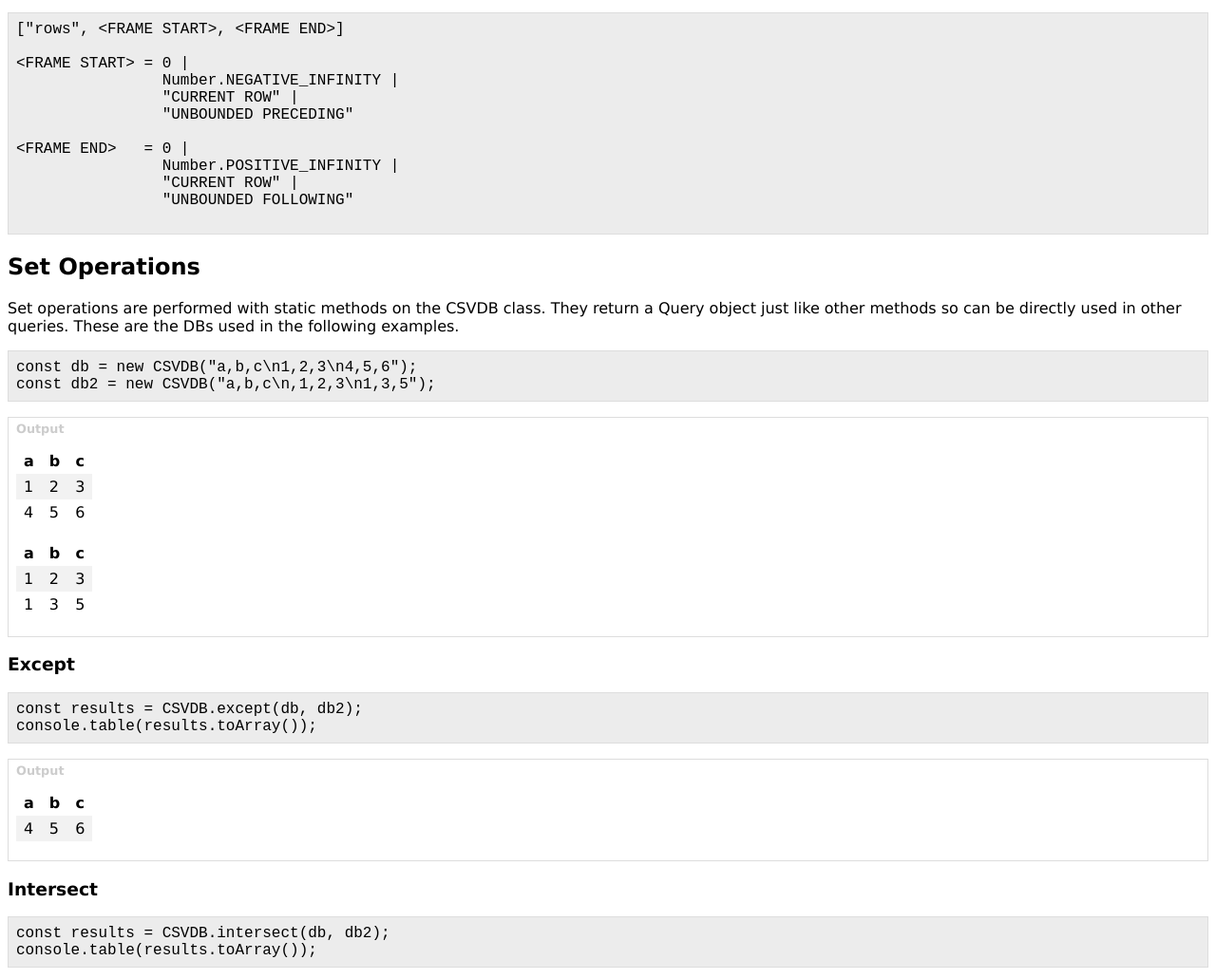
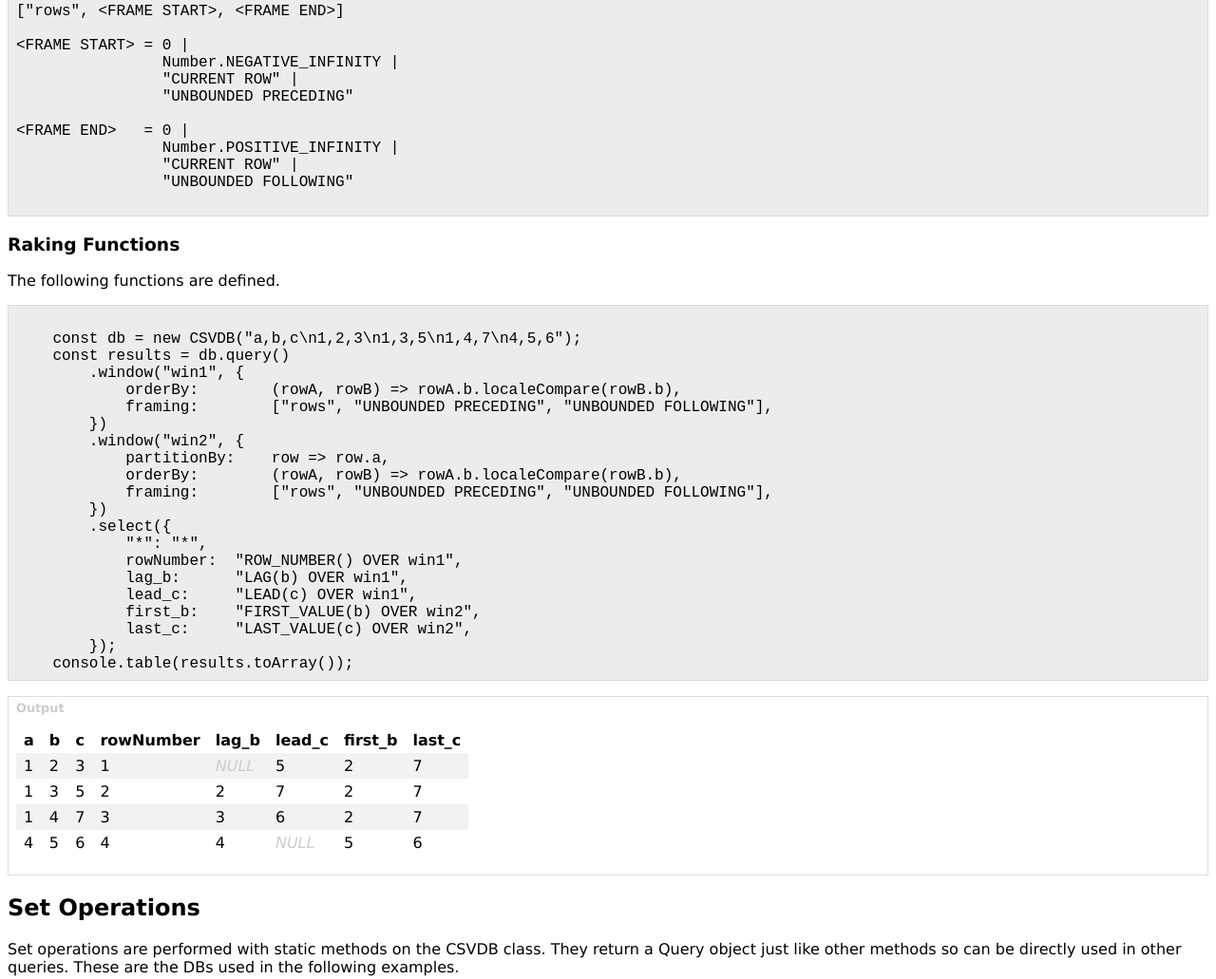
Before and after one commit to IJMacD/csvdb.js, a website: page features.html in a window 1280 px wide. Shown: the part 9754-10785 px from the top of the page at 95% size. Drawn offline with Linux system fonts and the light colour scheme.

Commit message:
Add LAG, LEAD, FIRST_VALUE, LAST_VALUE

```diff
--- a/csvdb.js
+++ b/csvdb.js
@@ -436,6 +436,20 @@ class CSVDBQuery {
                     else if (fnName === "ROW_NUMBER") {
                         value = rows.indexOf(sourceRow) + 1;
                     }
+                    else if (fnName === "LEAD") {
+                        const index = rows.indexOf(sourceRow);
+                        value = values[index + 1] || null;
+                    }
+                    else if (fnName === "LAG") {
+                        const index = rows.indexOf(sourceRow);
+                        value = values[index - 1] || null;
+                    }
+                    else if (fnName === "FIRST_VALUE") {
+                        value = values[0];
+                    }
+                    else if (fnName === "LAST_VALUE") {
+                        value = values[values.length - 1];
+                    }
 
                     out[alias] = value;
                 }
--- a/features.html
+++ b/features.html
@@ -559,10 +559,9 @@ console.table(results2.toArray());</code></p>
                 The <code>OVER</code> clause is supported with window functions
                 but only with named windows. Use the <code>.window()</code>
                 method to specify named window specs.
-                Currently the only window function defined (other than the
-                aggregate functions above) is the <code>ROW_NUMBER()</code>
-                function which numbers rows in the current group/partition with
-                a 1-based index.
+                The <code>ROW_NUMBER()</code> function is a function which
+                numbers rows in the current group/partition with a 1-based
+                index.
             </p>
             <p class="code"><code>
 const db = new CSVDB("a,b,c\n1,2,3\n1,3,5\n1,4,7\n4,5,6");
@@ -628,6 +627,56 @@ console.table(results.toArray());</code></p>
                 "CURRENT ROW" |
                 "UNBOUNDED FOLLOWING"</code>
             </p>
+
+            <h3>Raking Functions</h3>
+            <p>
+                The following functions are defined.</p>
+            <p class="code"><code>
+    const db = new CSVDB("a,b,c\n1,2,3\n1,3,5\n1,4,7\n4,5,6");
+    const results = db.query()
+        .window("win1", {
+            orderBy:        (rowA, rowB) => rowA.b.localeCompare(rowB.b),
+            framing:        ["rows", "UNBOUNDED PRECEDING", "UNBOUNDED FOLLOWING"],
+        })
+        .window("win2", {
+            partitionBy:    row => row.a,
+            orderBy:        (rowA, rowB) => rowA.b.localeCompare(rowB.b),
+            framing:        ["rows", "UNBOUNDED PRECEDING", "UNBOUNDED FOLLOWING"],
+        })
+        .select({
+            "*": "*",
+            rowNumber:  "ROW_NUMBER() OVER win1",
+            lag_b:      "LAG(b) OVER win1",
+            lead_c:     "LEAD(c) OVER win1",
+            first_b:    "FIRST_VALUE(b) OVER win2",
+            last_c:     "LAST_VALUE(c) OVER win2",
+        });
+    console.table(results.toArray());</code></p>
+                <output id="output-ranking"></output>
+                <script type="module">
+                    import { CSVDB } from "./csvdb.js";
+                    const db = new CSVDB("a,b,c\n1,2,3\n1,3,5\n1,4,7\n4,5,6");
+                    const results = db.query()
+                        .window("win1", {
+                            orderBy:        (rowA, rowB) => rowA.b.localeCompare(rowB.b),
+                            framing:        ["rows", "UNBOUNDED PRECEDING", "UNBOUNDED FOLLOWING"],
+                        })
+                        .window("win2", {
+                            partitionBy:    row => row.a,
+                            orderBy:        (rowA, rowB) => rowA.b.localeCompare(rowB.b),
+                            framing:        ["rows", "UNBOUNDED PRECEDING", "UNBOUNDED FOLLOWING"],
+                        })
+                        .select({
+                            "*": "*",
+                            rowNumber:  "ROW_NUMBER() OVER win1",
+                            lag_b:      "LAG(b) OVER win1",
+                            lead_c:     "LEAD(c) OVER win1",
+                            first_b:    "FIRST_VALUE(b) OVER win2",
+                            last_c:     "LAST_VALUE(c) OVER win2",
+                        });
+                    output("#output-ranking", results.toArray());
+                </script>
+
 
             <h2>Set Operations</h2>
             <p>
```
